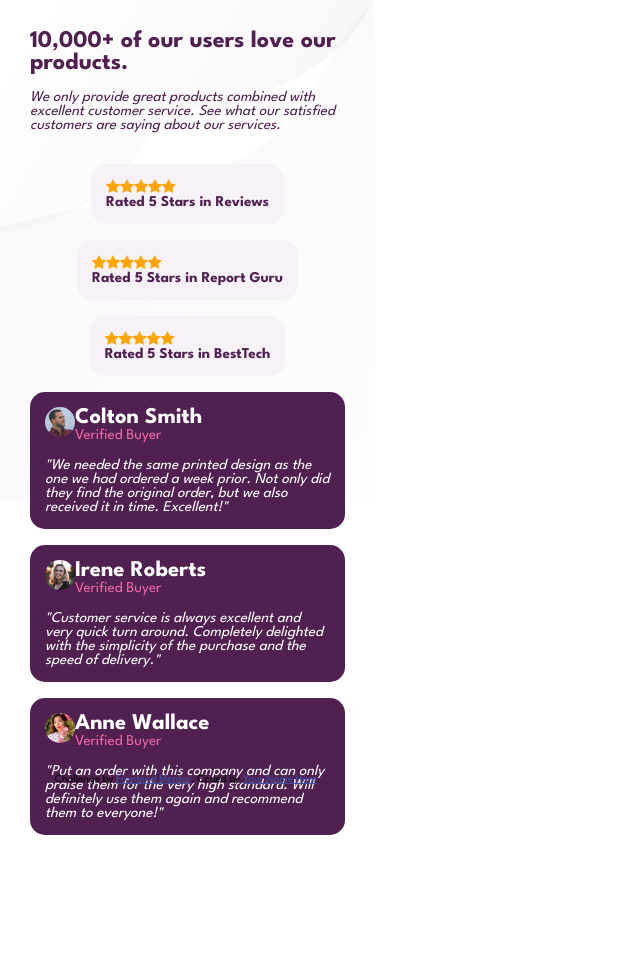
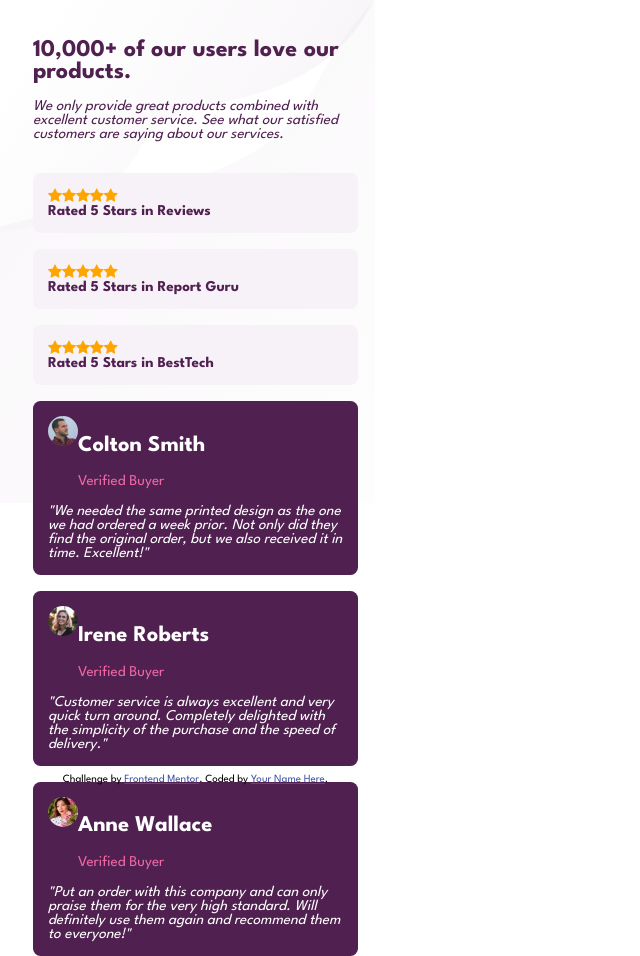
Before and after one commit to sonata7245/FEM-Social-Proof, a plain HTML site: page index.html in a window 1280 px wide. Shown: the whole page, without its empty margins (0-640 px from the left). Before the commit the page ends 835 px from the top, so only its background shows below. Drawn offline with Linux system fonts and the light colour scheme.

Commit message:
Update padding border radius

```diff
--- a/styles.css
+++ b/styles.css
@@ -2,8 +2,6 @@
 
 *{
     box-sizing: border-box;
-    margin: 0;
-    padding: 0;
 }
 
 body{
@@ -11,7 +9,7 @@ body{
     font-family: 'League Spartan', sans-serif;
     display: flex;
     flex-direction: column;
-    padding: 2em;
+    padding: 1em;
     justify-content: space-around;
     align-items: center;
     height: 100vh;
@@ -37,10 +35,11 @@ h1 {
     background-color: hsl(300, 24%, 96%);
     color: hsl(300, 43%, 22%);
     max-width: 325px;
+    width: 325px;
     padding: 1em;
     font-weight: 700;
     margin-bottom: 1rem;
-    border-radius: 1em;
+    border-radius: .5em;
 }
 
 .card {
@@ -49,7 +48,7 @@ h1 {
     max-width: 325px;
     padding: 1em;
     margin-bottom: 1rem;
-    border-radius: 1em;
+    border-radius: .5em;
 }
 
 .card span{
```
